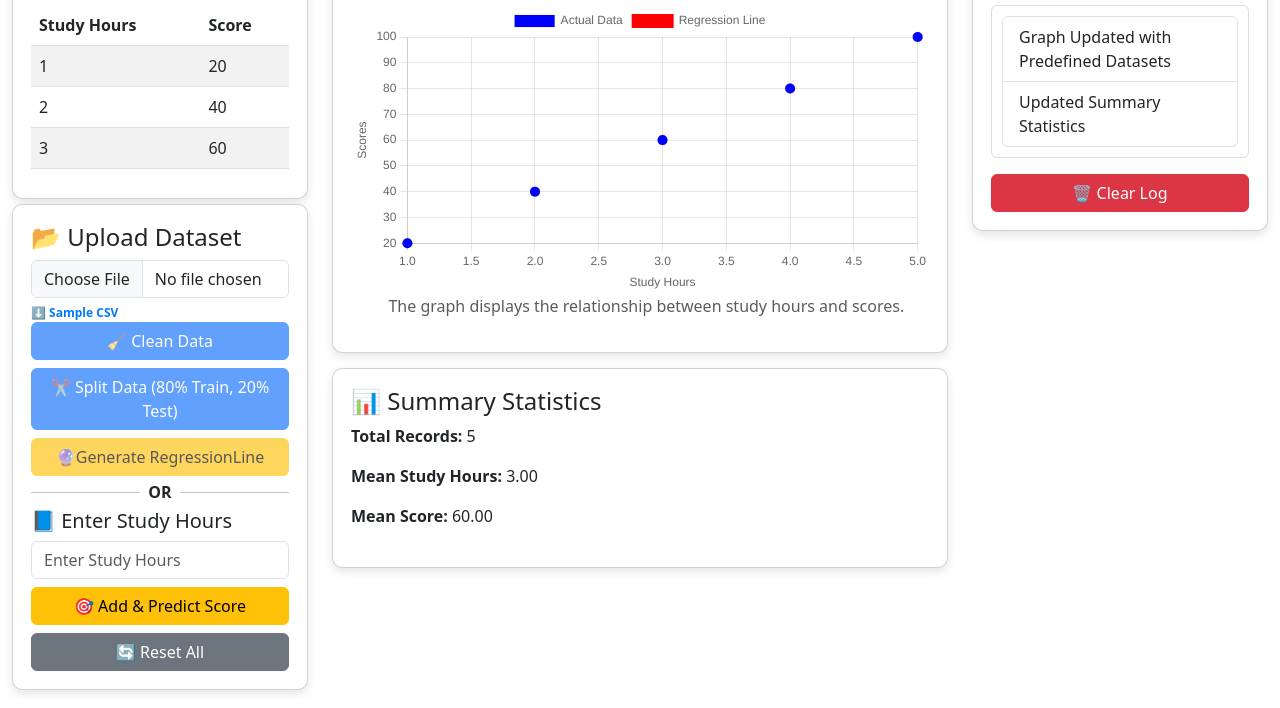
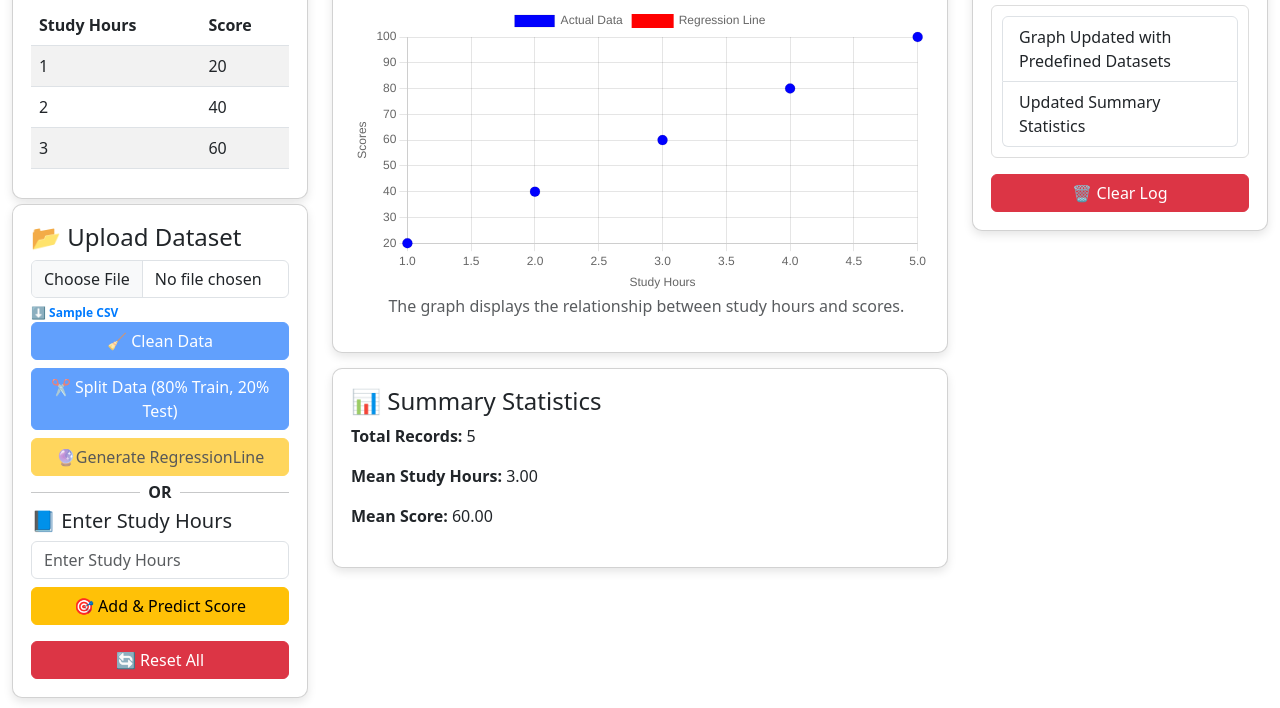
Before and after one commit to virtual-labs/exp-student-performance-lr-au, a plain HTML site: page experiment/simulation/index.html in a window 1280 px wide. Shown: the part 102-810 px from the top of the page. Drawn offline with nearby package versions, Linux system fonts and the light colour scheme.

Commit message:
Update index.html

```diff
--- a/experiment/simulation/index.html
+++ b/experiment/simulation/index.html
@@ -63,7 +63,7 @@
 
                     <button class="btn btn-warning w-100" id="manualPredictBtn">🎯 Add &
                         Predict Score</button>
-                    <button class="btn btn-secondary mt-2 w-100 reset-btn" id="resetBtn">🔄 Reset All</button>
+                    <button class="btn btn-danger mt-3 w-100 reset-btn" id="resetBtn">🔄 Reset All</button>
                 </div>
             </div>
 
```
